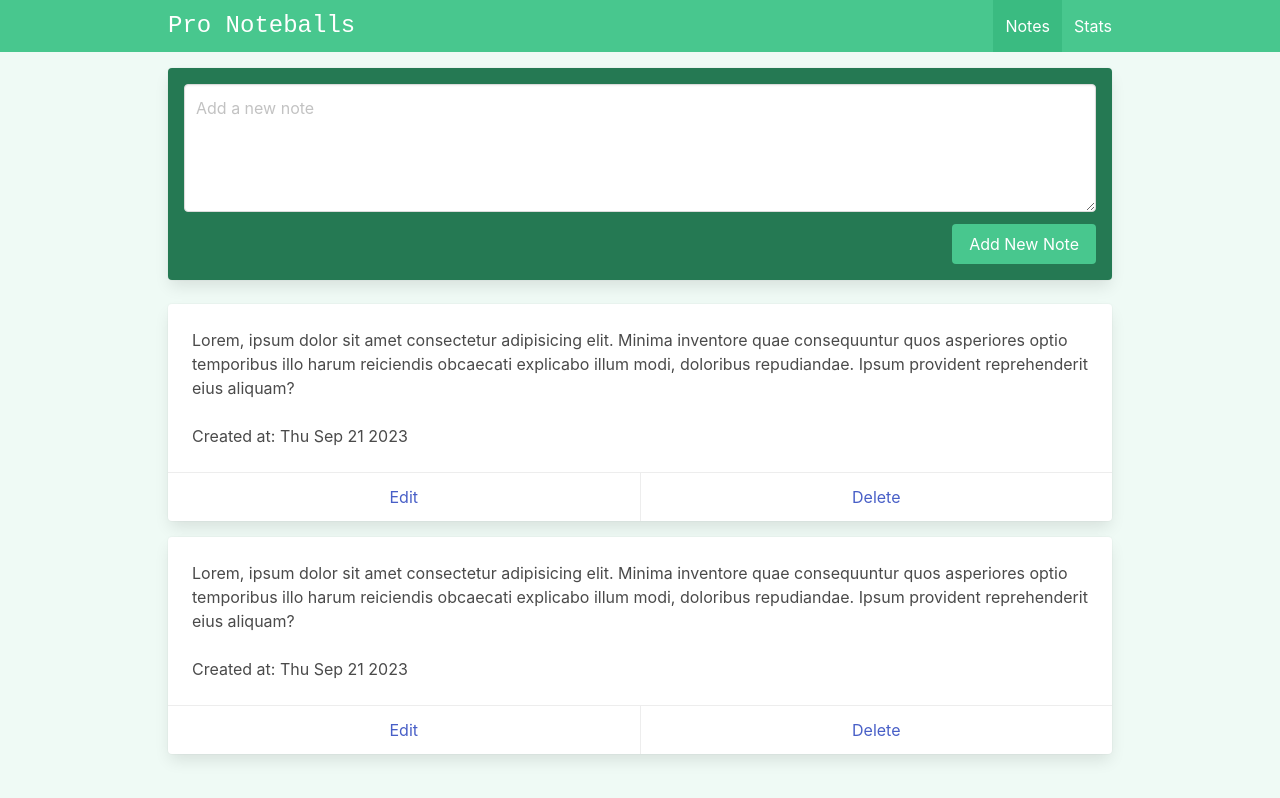
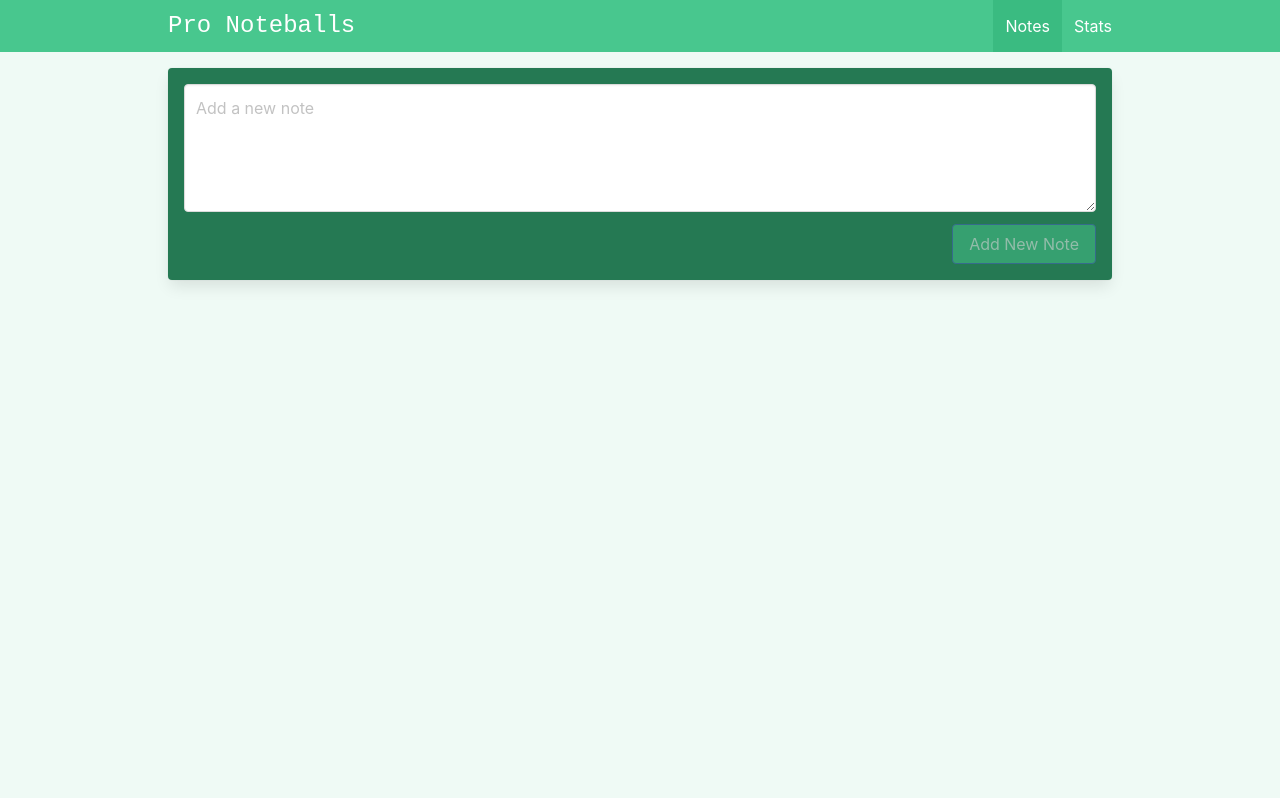
Before and after one commit to Saba-Var/Pro-Noteballs, a Vue app: page / in a window 1280 px wide. Built offline with nearby package versions, Linux system fonts and the light colour scheme.

Commit message:
feat: create new note after textarea submition

```diff
--- a/src/views/ViewNotes.vue
+++ b/src/views/ViewNotes.vue
@@ -3,13 +3,19 @@
     <div class="card has-background-success-dark p-4 mb-5">
       <div class="field">
         <div class="control">
-          <textarea class="textarea" placeholder="Add a new note" />
+          <textarea v-model="newNoteValue" class="textarea" placeholder="Add a new note" />
         </div>
       </div>
 
       <div class="field is-grouped is-grouped-right">
         <div class="control">
-          <button class="button has-background-success is-link">Add New Note</button>
+          <button
+            :disabled="!newNoteValue.trim()"
+            class="button has-background-success is-link"
+            @click="newNoteAddHandler"
+          >
+            Add New Note
+          </button>
         </div>
       </div>
     </div>
@@ -35,19 +41,16 @@
 <script setup>
 import { ref } from 'vue'
 
-const notes = ref([
-  {
-    id: 1,
-    content:
-      'Lorem, ipsum dolor sit amet consectetur adipisicing elit. Minima inventore quae consequuntur quos asperiores optio temporibus illo harum reiciendis obcaecati explicabo illum modi, doloribus repudiandae. Ipsum provident reprehenderit eius aliquam?',
-    createdAt: new Date().toDateString()
-  },
+const newNoteValue = ref('')
 
-  {
-    id: 2,
-    content:
-      'Lorem, ipsum dolor sit amet consectetur adipisicing elit. Minima inventore quae consequuntur quos asperiores optio temporibus illo harum reiciendis obcaecati explicabo illum modi, doloribus repudiandae. Ipsum provident reprehenderit eius aliquam?',
-    createdAt: new Date().toDateString()
-  }
-])
+const notes = ref([])
+
+const newNoteAddHandler = () => {
+  notes.value.push({
+    id: Math.random() + new Date().getTime(),
+    createdAt: new Date().toDateString(),
+    content: newNoteValue.value
+  })
+  newNoteValue.value = ''
+}
 </script>
```
